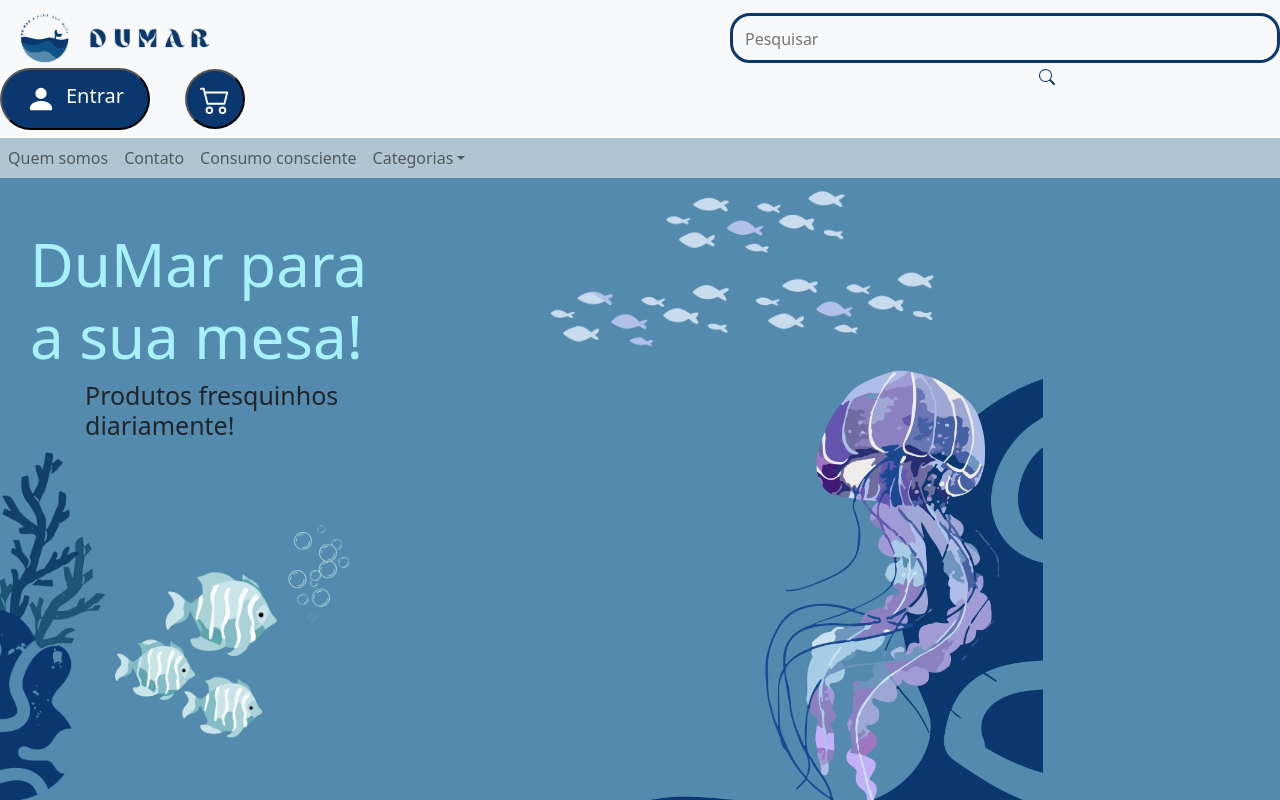
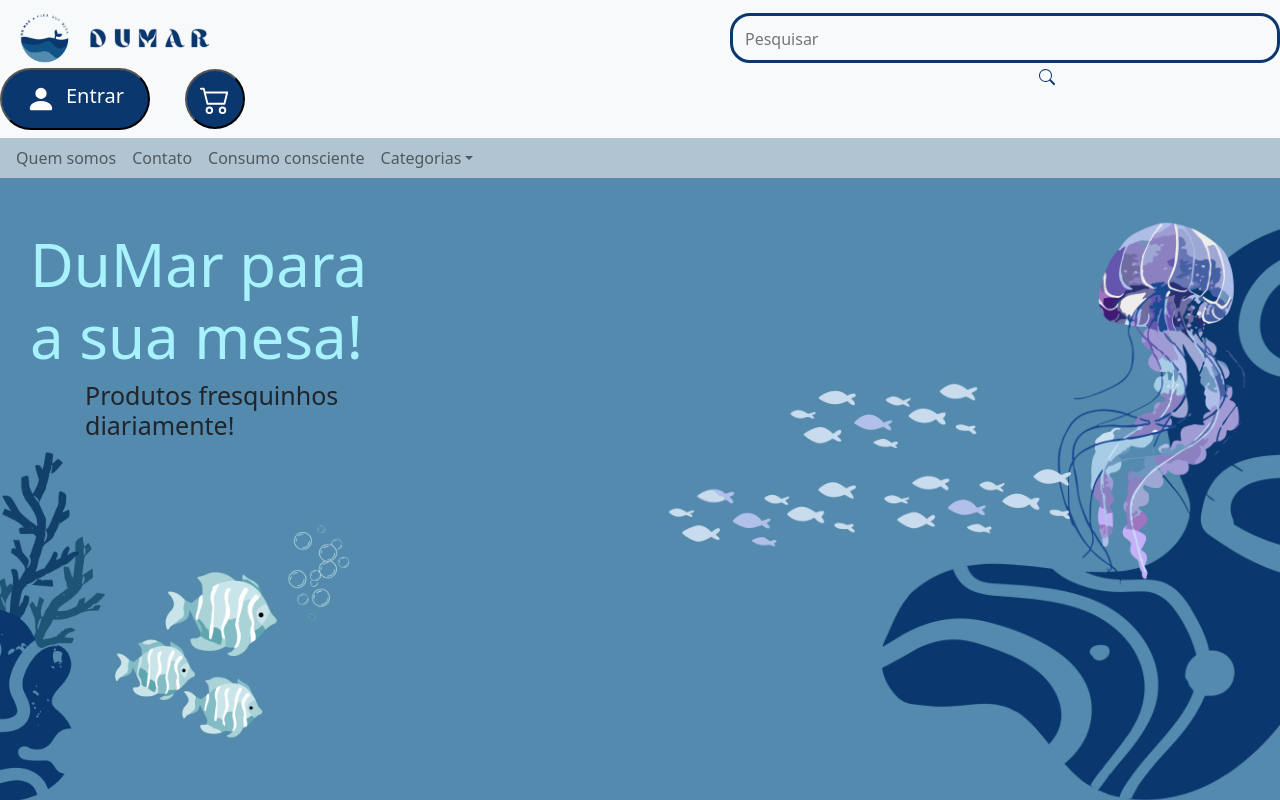
Before and after one commit to Isaalexandrr/DuMar, a React (Create React App) app: page / in a window 1280 px wide. Shown: the top 800 px of the page. Built offline with nearby package versions, Linux system fonts and the light colour scheme.

Commit message:
home / atualizado

```diff
--- a/src/components/Home.jsx
+++ b/src/components/Home.jsx
@@ -60,14 +60,14 @@
        </nav>
 
 
-     <nav class="navbar navbar-expand-lg navbar-light bg-light w-auto p-0">
+     <nav class="navbar-expand-lg navbar-light m-0 p-0 ">
         <button class="navbar-toggler" type="button" data-toggle="collapse" data-target="#navbarNavDropdown" aria-controls="navbarNavDropdown" aria-expanded="false" aria-label="Alterna navegação">
             <span class="navbar-toggler-icon"></span>
         </button>
 
-        <div class="collapse navbar-collapse" id="navbarNavDropdown" className={styles['personalize-bg']}>
-         <ul class="navbar-nav">
-            <li class="nav-item active">
+        <div id="navbarNavDropdown" className={styles['personalize-bg']}>
+         <ul class="navbar-nav ms-3 gap-3">
+            <li class="nav-item active ">
                 <a class="nav-link" href="#">Quem somos <span class="sr-only"></span></a>
             </li>
             <li class="nav-item">
@@ -103,8 +103,8 @@
 
 
         <header>
-            <div className='row'>
-                <div className="col-5">
+        <div className='row m-0 p-0'>
+                <div className="col w-xs-100 w-sm-100 w-md-100 col-lg-5 col-xl-5 col-xxl-5 m-0 p-0">
 
                     <h1 className={styles['texto-h1']}>DuMar para <br /> a sua mesa!</h1>
                     <h3 className={styles['texto-h3']}>Produtos fresquinhos <br />diariamente!</h3>
@@ -113,12 +113,13 @@
                 </div>
 
 
-                <div className='col-7'>
+                <div className="col-7 d-none d-lg-block d-xl-block d-xxl-block m-0 p-0">
                      <img src={cardumepequeno} className={styles['cardume-p']} alt="Cardume.pequeno" />
                      <img src={ondaaguaviva} className={styles['onda-agua']} alt="Onda.aguaviva" />
                 </div>
 
             </div>
+
         </header>
 
         <main>
--- a/src/components/home.module.css
+++ b/src/components/home.module.css
@@ -1,3 +1,7 @@
+* {
+    box-sizing: border-box;
+  }
+
 body{
 background-color: #538AAD;
 }
@@ -91,16 +95,16 @@
    color: #0A376E;
 }
 
-
-
-
 .bgt-blue{
   background-color: #B0C5D1;
   color: bisque;
 }
+
 .personalize-bg{
   background-color: #B0C5D1;
   width: 100%;
+  margin: 0;
+  padding: 0;
 }
 
 .texto-h1{
@@ -121,9 +125,16 @@
 .cardume-g{
     width: 250px;
 }
+
 .cardume-p{
-    width: 400px;
+    width: 420px;
+    position: absolute;
+    margin-top: 15%;
+    margin-left: 10%;
 }
 .onda-agua{
-    width: 500px;
+    width: 400px;
+    float: right;
+    margin-top: 5%;
+
 }
```
